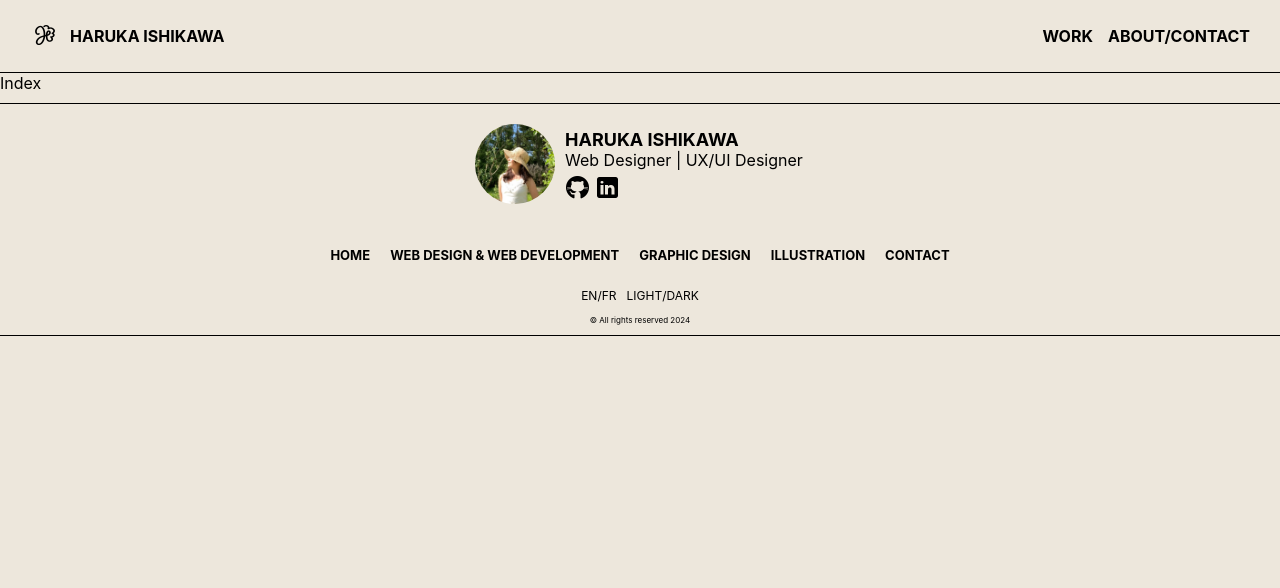
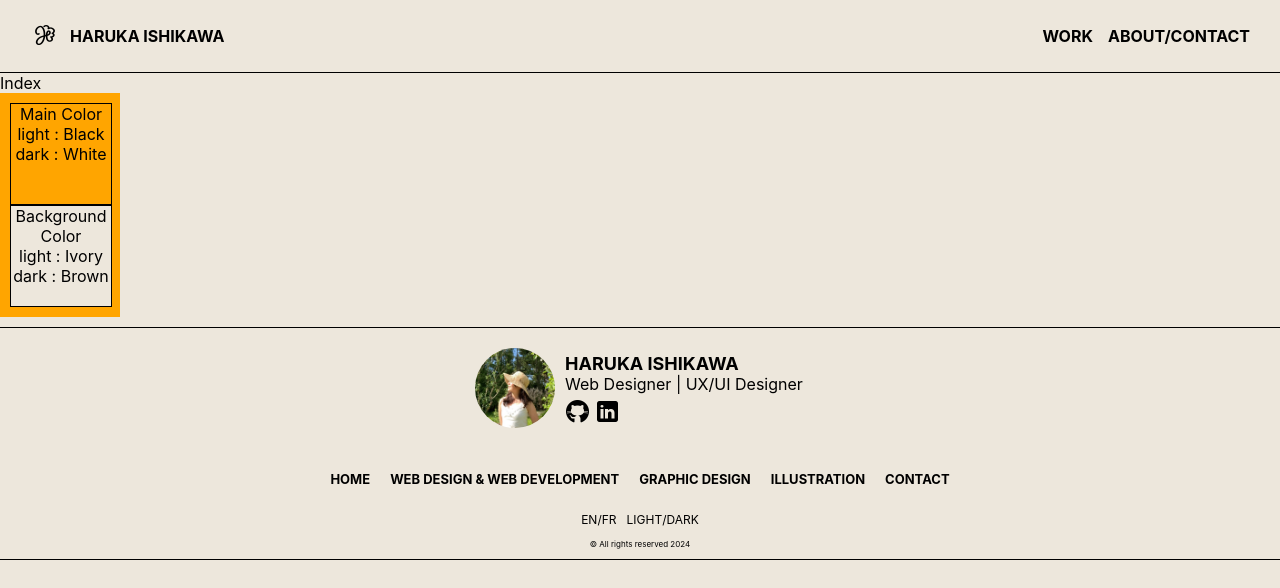
Before and after one commit to HAL13000/portfoliowebdesign, a React (Create React App) app: page / in a window 1280 px wide. Shown: the top 588 px of the page. Built offline with nearby package versions, Linux system fonts and the light colour scheme.

Commit message:
commit by Haru

```diff
--- a/src/components/Footer/Footer.js
+++ b/src/components/Footer/Footer.js
@@ -4,6 +4,7 @@ import "./Footer.scss";
 import githubBl from "../../images/icons/github-bl.png";
 import linkedinBl from "../../images/icons/linked-in-bl.png";
 import { useNavigate } from "react-router-dom";
+import ThemeBtn from "../ThemeColor/ThemeBtn";
 
 const Footer = () => {
   const navigate = useNavigate();
@@ -70,11 +71,12 @@ const Footer = () => {
               <p>/</p>
               <p className="languageBtn">FR</p>
             </div>
-            <div className="themeColor">
+            <ThemeBtn />
+            {/* <div className="themeColor">
               <p className="themeBtn">LIGHT</p>
               <p>/</p>
               <p className="themeBtn">DARK</p>
-            </div>
+            </div> */}
           </div>
         </div>
         <p className="copyright">&copy; All rights reserved 2024</p>
--- a/src/components/Footer/Footer.scss
+++ b/src/components/Footer/Footer.scss
@@ -87,18 +87,6 @@ footer {
           }
         }
       }
-      .themeColor {
-        display: flex;
-        // background-color: greenyellow;
-        padding: 0 5px;
-        p.themeBtn {
-          &:hover {
-            cursor: pointer;
-            color: var(--subColor);
-            transition: 0.3s;
-          }
-        }
-      }
     }
   }
   p.copyright {
--- /dev/null
+++ b/src/components/ThemeColor/ThemeBtn.jsx
@@ -0,0 +1,18 @@
+import React from "react";
+import { useTheme } from "./ThemeContext";
+import "./ThemeBtn.scss";
+
+const ThemeBtn = () => {
+  const handleTheme = useTheme();
+  return (
+    <div className="themeColor" onClick={handleTheme}>
+      <p className="themeBtn">LIGHT</p>
+      {/* <p className="light"></p> */}
+      <p>/</p>
+      <p className="themeBtn">DARK</p>
+      {/* <p className="dark"></p> */}
+    </div>
+  );
+};
+
+export default ThemeBtn;
--- /dev/null
+++ b/src/components/ThemeColor/ThemeBtn.scss
@@ -0,0 +1,15 @@
+@import "../../styles/variables";
+.themeColor {
+  //   background-color: greenyellow;
+  display: flex;
+  font-size: 12px;
+  padding: 0 5px;
+  p.themeBtn {
+    &:hover {
+      cursor: pointer;
+      color: var(--subColor);
+      transition: 0.3s;
+      //   border-bottom: 1px solid var(--subColor);
+    }
+  }
+}
--- /dev/null
+++ b/src/components/ThemeColor/ThemeContext.jsx
@@ -0,0 +1,30 @@
+import React, { createContext, useContext, useEffect, useState } from "react";
+import "../../styles/_themes.scss";
+
+const ThemeContext = createContext();
+
+export function useTheme() {
+  return useContext(ThemeContext);
+}
+
+export function ThemeProvider({ children }) {
+  const [theme, setTheme] = useState("light");
+
+  useEffect(() => {
+    document.documentElement.setAttribute("theme", theme);
+  }, [theme]);
+
+  function handleTheme() {
+    if (theme === "light") {
+      setTheme("dark");
+    } else {
+      setTheme("light");
+    }
+  }
+
+  return (
+    <ThemeContext.Provider value={handleTheme}>
+      {children}
+    </ThemeContext.Provider>
+  );
+}
--- a/src/pages/Index/Index.js
+++ b/src/pages/Index/Index.js
@@ -5,9 +5,21 @@ import Footer from "../../components/Footer/Footer";
 
 const Index = () => {
   return (
-    <div>
+    <div className="index">
       <Header />
       Index
+      <div className="box_try">
+        <div className="try1">
+          Main Color
+          <br />
+          light : Black dark : White
+        </div>
+        <div className="try2">
+          Background Color
+          <br />
+          light : Ivory dark : Brown
+        </div>
+      </div>
       <Footer />
     </div>
   );
--- a/src/pages/Index/Index.scss
+++ b/src/pages/Index/Index.scss
@@ -0,0 +1,23 @@
+@import "../../styles/themes";
+.index {
+  .box_try {
+    background-color: orange;
+    width: 100px;
+    align-items: center;
+    padding: 10px;
+    .try1 {
+      text-align: center;
+      width: 100px;
+      height: 100px;
+      border: 1px solid;
+      background-color: var(--mainColor);
+    }
+    .try2 {
+      text-align: center;
+      width: 100px;
+      height: 100px;
+      border: 1px solid;
+      background-color: var(--backgroundColor);
+    }
+  }
+}
--- a/src/styles/_themes.scss
+++ b/src/styles/_themes.scss
@@ -28,6 +28,6 @@ $themes: (
 :root {
   @include styles("lightTheme");
 }
-:root[theme="Dark"] {
+:root[theme="dark"] {
   @include styles("darkTheme");
 }
```
Also changed, not shown: src/App.js (+3 -15 lines).
